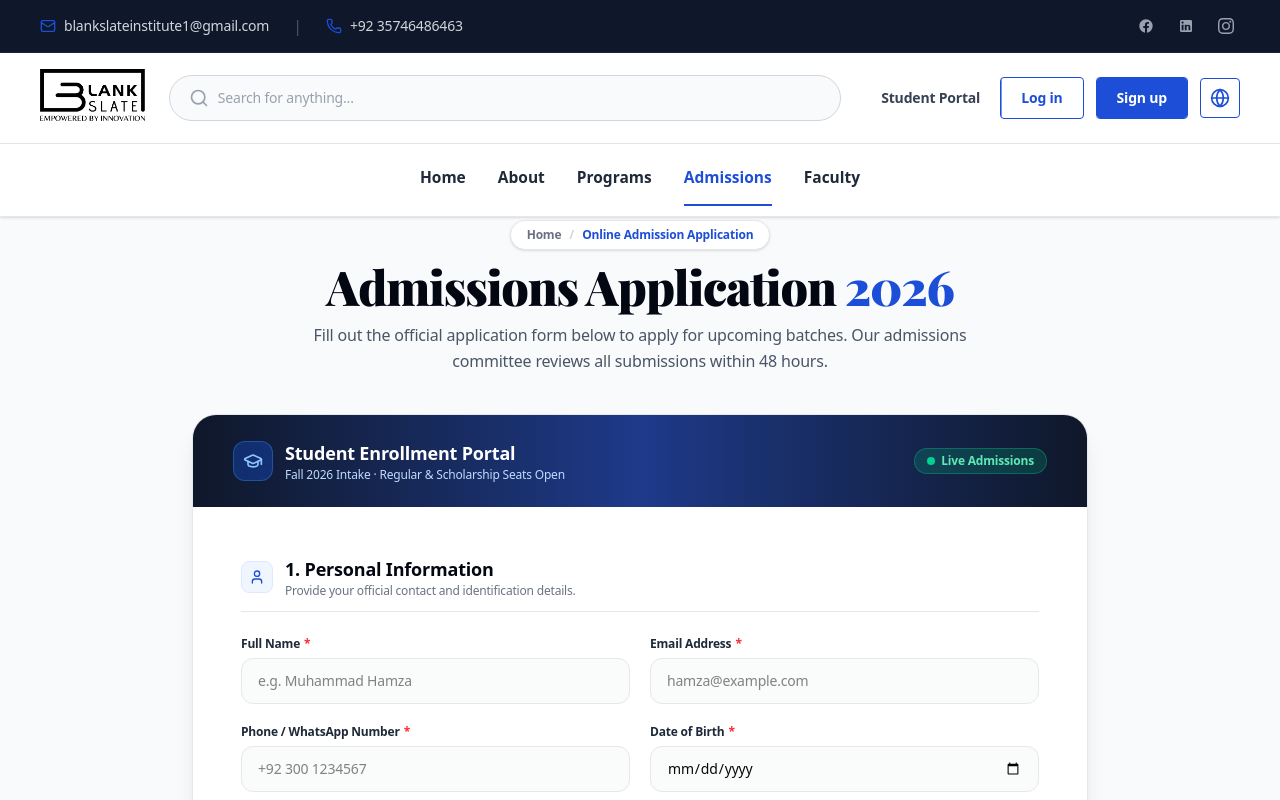
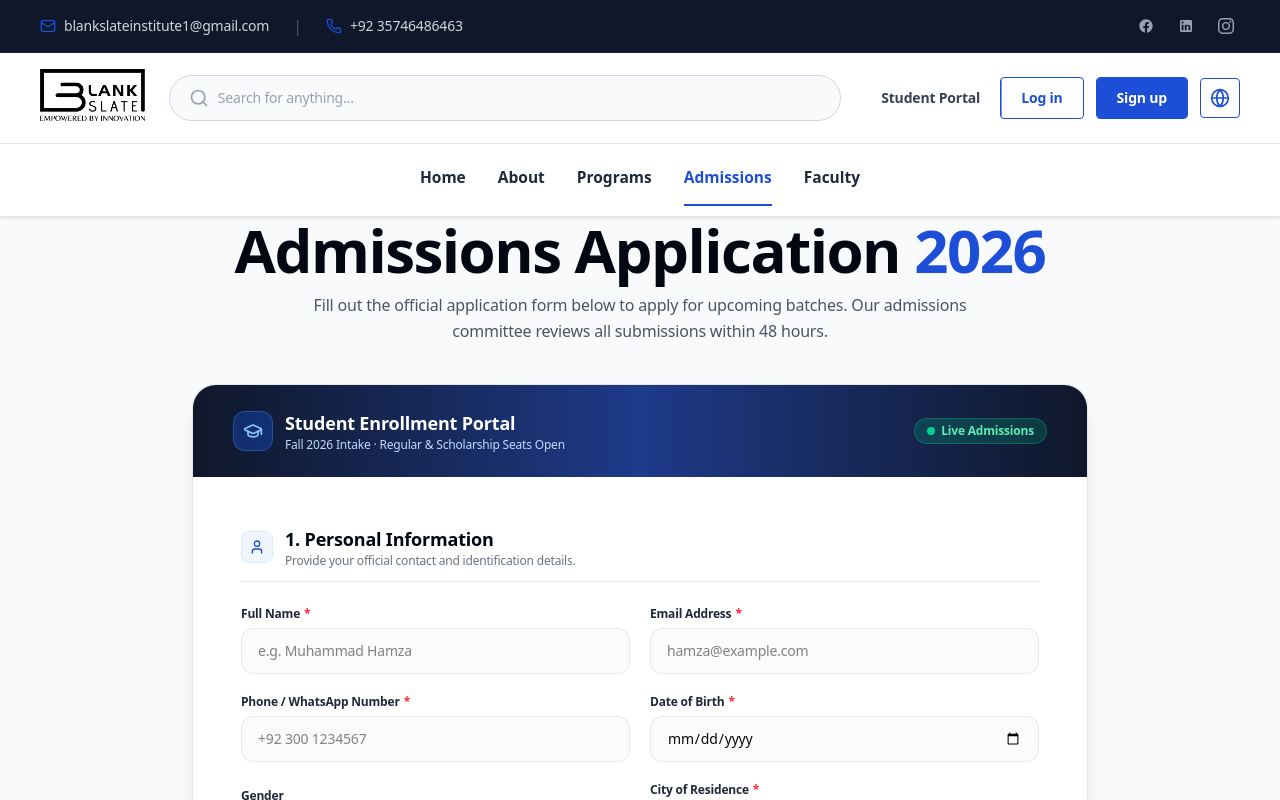
Before and after one commit to techbyrayyan/blank-slate-ins, a Next.js app: page /admissions in a window 1280 px wide. Shown: the top 800 px of the page. Built offline with nearby package versions, Linux system fonts and the light colour scheme.

Commit message:
style(admissions): remove breadcrumb pill and match heading font to brand font

```diff
--- a/src/app/admissions/page.js
+++ b/src/app/admissions/page.js
@@ -114,23 +114,14 @@ export default function AdmissionsPage() {
       <main className="flex-1 pt-[180px] sm:pt-[200px] lg:pt-[220px] pb-24 px-4 sm:px-6 lg:px-8 flex items-center justify-center">
         <div className="w-full max-w-4xl mx-auto">
 
-          {/* Top Breadcrumb & Title Header */}
+          {/* Top Title Header */}
           <motion.div
             initial={{ opacity: 0, y: -15 }}
             animate={{ opacity: 1, y: 0 }}
             transition={{ duration: 0.5 }}
             className="text-center mb-10 space-y-3"
           >
-            {/* Breadcrumb */}
-            <div className="inline-flex items-center gap-2 text-xs font-sans font-semibold text-gray-500 bg-white border border-gray-200 px-4 py-1.5 rounded-full shadow-sm">
-              <Link href="/" className="hover:text-gray-900 transition-colors">
-                Home
-              </Link>
-              <span className="text-gray-300">/</span>
-              <span className="text-[#1D4ED8] font-bold">Online Admission Application</span>
-            </div>
-
-            <h1 className="text-3xl sm:text-4xl lg:text-5xl font-black text-gray-950 tracking-tight font-serif">
+            <h1 className="text-3xl sm:text-5xl lg:text-6xl font-black text-gray-950 tracking-tight font-sans">
               Admissions Application <span className="text-[#1D4ED8]">2026</span>
             </h1>
             <p className="text-sm sm:text-base text-gray-600 max-w-2xl mx-auto leading-relaxed">
@@ -654,7 +645,7 @@ export default function AdmissionsPage() {
                   <span className="text-xs font-mono font-bold uppercase tracking-wider text-emerald-600 bg-emerald-50 px-3 py-1 rounded-full border border-emerald-200">
                     Application Successfully Submitted
                   </span>
-                  <h2 className="text-3xl sm:text-4xl font-black text-gray-950 font-serif">
+                  <h2 className="text-3xl sm:text-4xl font-black text-gray-950 font-sans tracking-tight">
                     Welcome to BlankSlate Institute!
                   </h2>
                   <p className="text-sm sm:text-base text-gray-600 leading-relaxed pt-2">
```
